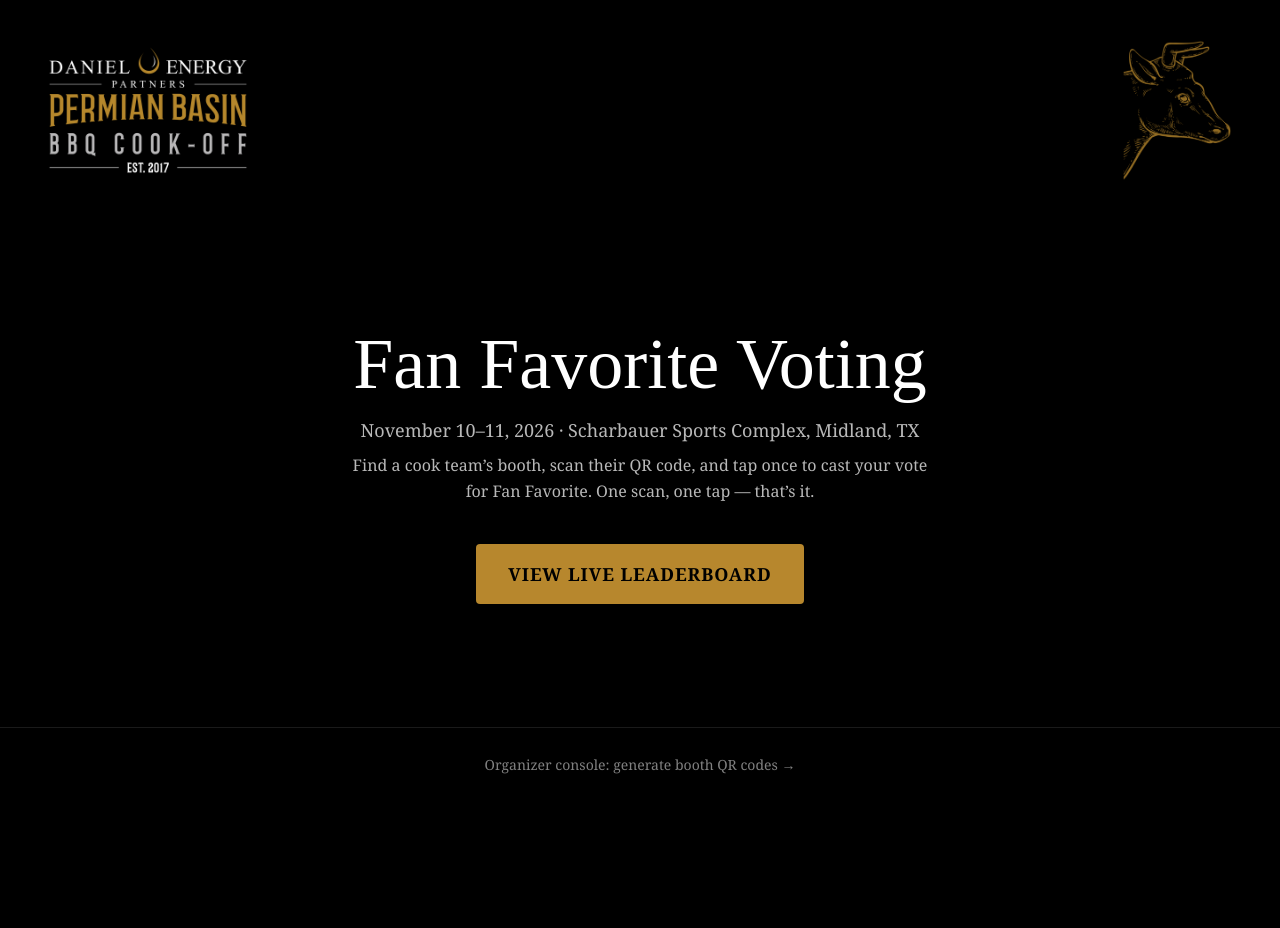
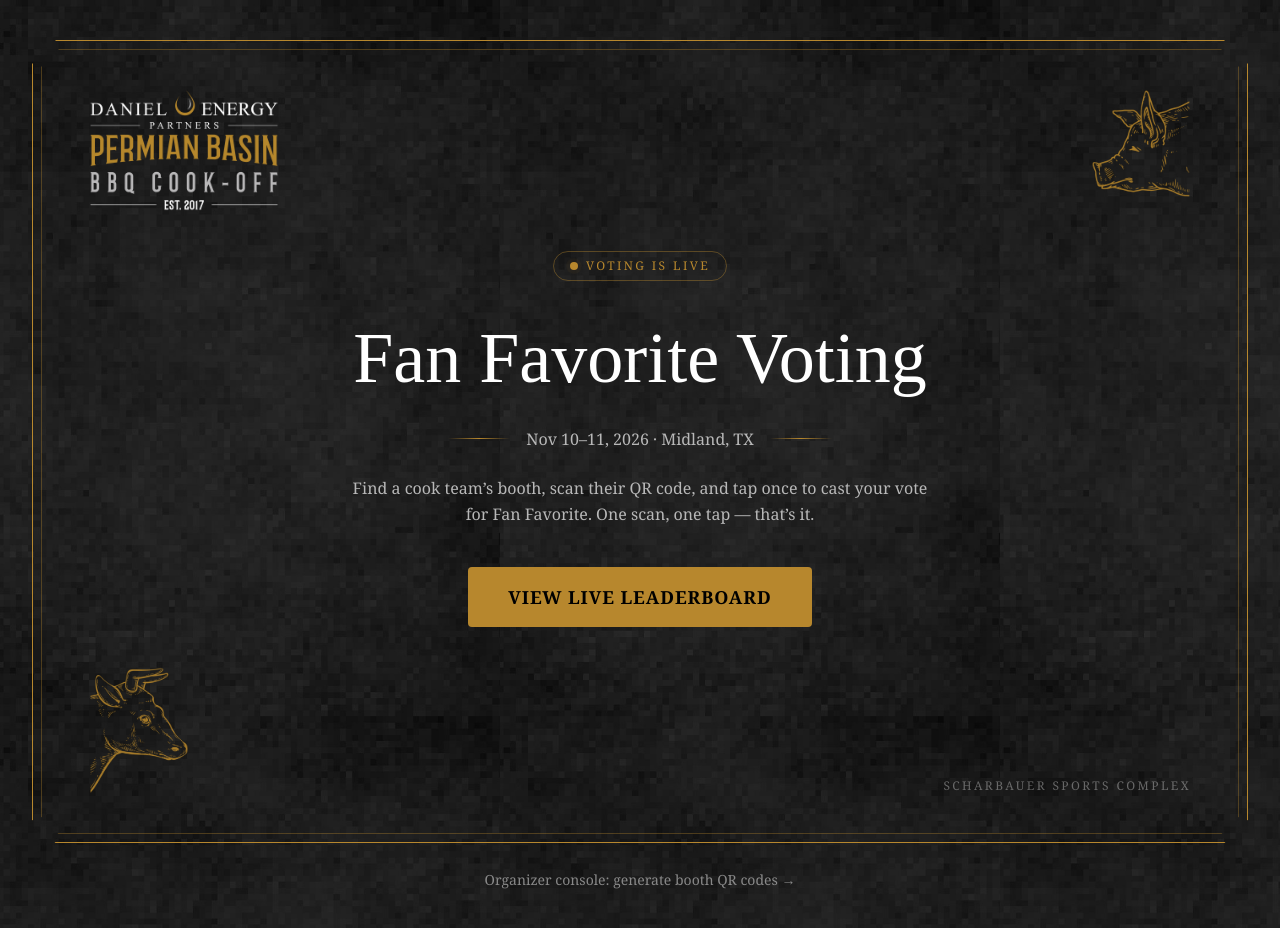
Before and after one commit to UprightDigital/dep-bbq-fan-favorite, a Next.js app: page / in a window 1280 px wide. Shown: the top 928 px of the page. Before the commit the page ends 800 px from the top, so only its background shows below. Built offline with nearby package versions, Linux system fonts and the light colour scheme; a web font is replaced by a local one.

Commit message:
Redesign hero with brand frame, real texture, and animal icons

```diff
--- a/src/app/globals.css
+++ b/src/app/globals.css
@@ -39,6 +39,52 @@
 
 .bg-brand-hero {
   background-color: var(--bbq-black);
+  background-image: url("/brand/texture.jpg");
+  background-repeat: repeat;
+  background-size: 500px auto;
+}
+
+.brand-frame {
+  position: relative;
+  border: 1px solid var(--bbq-gold);
+  clip-path: polygon(
+    24px 0,
+    calc(100% - 24px) 0,
+    100% 24px,
+    100% calc(100% - 24px),
+    calc(100% - 24px) 100%,
+    24px 100%,
+    0 calc(100% - 24px),
+    0 24px
+  );
+}
+
+.brand-frame::before {
+  content: "";
+  position: absolute;
+  inset: 8px;
+  border: 1px solid rgba(183, 135, 45, 0.35);
+  clip-path: polygon(
+    18px 0,
+    calc(100% - 18px) 0,
+    100% 18px,
+    100% calc(100% - 18px),
+    calc(100% - 18px) 100%,
+    18px 100%,
+    0 calc(100% - 18px),
+    0 18px
+  );
+  pointer-events: none;
+}
+
+.divider-line {
+  height: 1px;
+  background: linear-gradient(
+    90deg,
+    transparent 0%,
+    var(--bbq-gold) 50%,
+    transparent 100%
+  );
 }
 
 @media print {
--- a/src/app/leaderboard/page.tsx
+++ b/src/app/leaderboard/page.tsx
@@ -49,8 +49,8 @@
   const [first, second, third, ...rest] = teams;
 
   return (
-    <main className="flex-1 bg-brand-hero px-4 sm:px-8 py-12">
-      <div className="max-w-3xl mx-auto w-full">
+    <main className="flex-1 bg-brand-hero px-4 sm:px-8 py-6 sm:py-10">
+      <div className="brand-frame max-w-3xl mx-auto w-full px-4 sm:px-10 py-10">
         <header className="flex flex-col items-center text-center mb-12">
           <Image
             src="/brand/logo.png"
--- a/src/app/page.tsx
+++ b/src/app/page.tsx
@@ -3,47 +3,75 @@
 
 export default function Home() {
   return (
-    <main className="flex-1 flex flex-col">
-      <section className="bg-brand-hero flex-1 flex flex-col px-6 sm:px-12 py-10">
-        <div className="flex items-center justify-between mb-16">
+    <main className="flex-1 flex flex-col bg-brand-hero px-4 sm:px-8 py-6 sm:py-10">
+      <div className="brand-frame flex-1 flex flex-col px-6 sm:px-14 py-8 sm:py-12">
+        <div className="flex items-start justify-between">
           <Image
             src="/brand/logo.png"
             alt="Daniel Energy Partners Permian Basin BBQ Cook-Off"
             width={240}
             height={154}
             priority
-            className="w-[140px] sm:w-[200px] h-auto"
+            className="w-[130px] sm:w-[190px] h-auto"
           />
+          <Image
+            src="/brand/pig.png"
+            alt=""
+            width={120}
+            height={130}
+            className="w-[60px] sm:w-[100px] h-auto opacity-90 hidden sm:block"
+          />
+        </div>
+
+        <div className="flex-1 flex flex-col items-center justify-center text-center py-10">
+          <span className="inline-flex items-center gap-2 border border-bbq-gold/40 rounded-full px-4 py-1.5 mb-8 text-bbq-gold text-xs uppercase tracking-[0.2em]">
+            <span className="relative flex h-2 w-2">
+              <span className="animate-ping absolute inline-flex h-full w-full rounded-full bg-bbq-gold opacity-75" />
+              <span className="relative inline-flex rounded-full h-2 w-2 bg-bbq-gold" />
+            </span>
+            Voting is live
+          </span>
+
+          <h1 className="font-script text-bbq-white text-5xl sm:text-7xl mb-6 leading-tight">
+            Fan Favorite Voting
+          </h1>
+
+          <div className="flex items-center gap-4 w-full max-w-sm mb-6">
+            <span className="divider-line flex-1" />
+            <p className="text-bbq-gray text-sm sm:text-base whitespace-nowrap">
+              Nov 10&ndash;11, 2026 &middot; Midland, TX
+            </p>
+            <span className="divider-line flex-1" />
+          </div>
+
+          <p className="max-w-xl text-bbq-gray text-sm sm:text-base mb-10 leading-relaxed">
+            Find a cook team&rsquo;s booth, scan their QR code, and tap once to
+            cast your vote for Fan Favorite. One scan, one tap &mdash; that&rsquo;s it.
+          </p>
+
+          <Link
+            href="/leaderboard"
+            className="inline-block bg-bbq-gold text-bbq-black font-semibold uppercase tracking-wider text-lg px-10 py-4 rounded-sm hover:bg-bbq-bronze hover:scale-[1.03] transition-all"
+          >
+            View Live Leaderboard
+          </Link>
+        </div>
+
+        <div className="flex items-end justify-between">
           <Image
             src="/brand/cow.png"
             alt=""
             width={120}
             height={150}
-            className="w-[70px] sm:w-[110px] h-auto opacity-80 hidden sm:block"
+            className="w-[60px] sm:w-[100px] h-auto opacity-90 hidden sm:block"
           />
+          <p className="text-bbq-gray/50 text-xs uppercase tracking-[0.2em] ml-auto">
+            Scharbauer Sports Complex
+          </p>
         </div>
+      </div>
 
-        <div className="flex-1 flex flex-col items-center justify-center text-center">
-          <h1 className="font-script text-bbq-white text-5xl sm:text-7xl mb-4">
-            Fan Favorite Voting
-          </h1>
-          <p className="text-bbq-gray text-base sm:text-lg mb-2">
-            November 10&ndash;11, 2026 &middot; Scharbauer Sports Complex, Midland, TX
-          </p>
-          <p className="max-w-xl text-bbq-gray text-sm sm:text-base mb-10 leading-relaxed">
-            Find a cook team&rsquo;s booth, scan their QR code, and tap once to
-            cast your vote for Fan Favorite. One scan, one tap &mdash; that&rsquo;s it.
-          </p>
-          <Link
-            href="/leaderboard"
-            className="inline-block bg-bbq-gold text-bbq-black font-semibold uppercase tracking-wider text-lg px-8 py-4 rounded-sm hover:bg-bbq-bronze transition-colors"
-          >
-            View Live Leaderboard
-          </Link>
-        </div>
-      </section>
-
-      <footer className="no-print border-t border-white/10 py-6 text-center">
+      <footer className="no-print pt-6 text-center">
         <Link
           href="/admin/qrcodes"
           className="text-bbq-gray/70 text-sm hover:text-bbq-gold transition-colors"
--- a/src/app/vote/[teamId]/page.tsx
+++ b/src/app/vote/[teamId]/page.tsx
@@ -28,7 +28,8 @@
   }
 
   return (
-    <main className="flex-1 flex flex-col items-center justify-center bg-brand-hero px-6 py-16 text-center">
+    <main className="flex-1 flex flex-col bg-brand-hero px-4 sm:px-8 py-6 sm:py-10">
+      <div className="brand-frame flex-1 flex flex-col items-center justify-center px-6 py-12 text-center">
         <Image
           src="/brand/logo.png"
           alt="Daniel Energy Partners Permian Basin BBQ Cook-Off"
@@ -57,6 +58,7 @@
           {team.name}
         </h1>
         <VoteButton teamId={team.id} teamName={team.name} />
+      </div>
     </main>
   );
 }
```
Also changed, not shown: public/brand/texture.jpg (added). Lines whose indentation alone changed are shown as unchanged.
